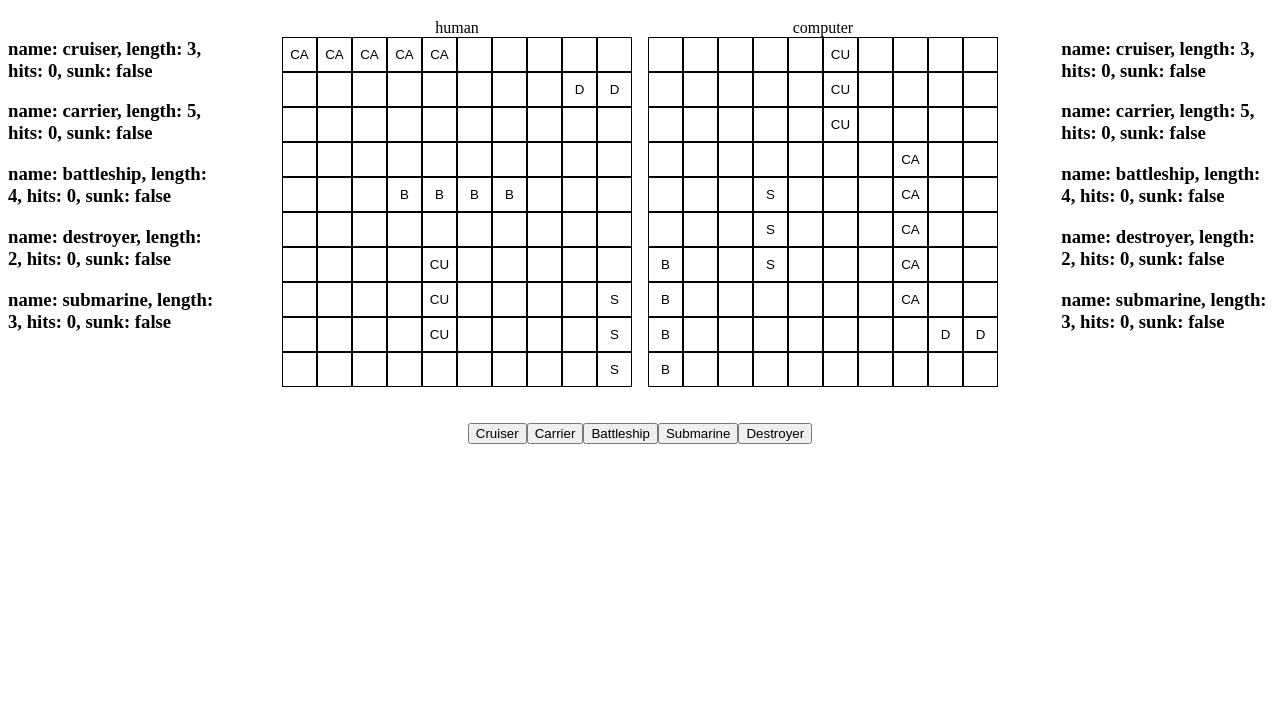
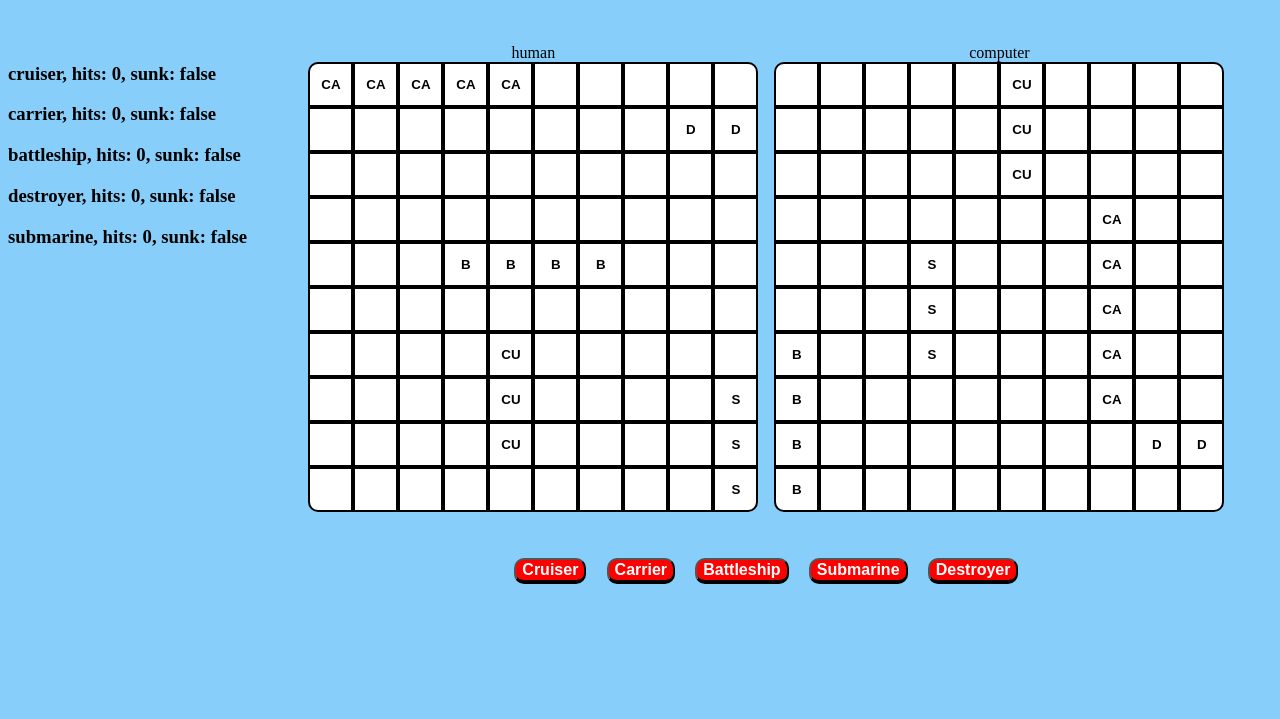
Before and after one commit to AlexBuly/project-battleship, a website with bundled scripts: page index.html in a window 1280 px wide. Shown: the part 81-800 px from the top of the page. Built offline with nearby package versions, Linux system fonts and the light colour scheme.

Commit message:
Add styling

```diff
--- a/index.html
+++ b/index.html
@@ -11,7 +11,7 @@
     <div class="container">
       <div class="heading">
         <h1 class="title">Battleship</h1>
-        <div class="attack-message"></div>
+        <h3 class="attack-message"></h3>
       </div>
       <div class="ship-infos">
         <h3 class="cruiser-info"></h3>
@@ -20,19 +20,12 @@
         <h3 class="destroyer-info"></h3>
         <h3 class="submarine-info"></h3>
       </div>
-      <div class="ship-infosC">
-        <h3 class="cruiser-infoC"></h3>
-        <h3 class="carrier-infoC"></h3>
-        <h3 class="battleship-infoC"></h3>
-        <h3 class="destroyer-infoC"></h3>
-        <h3 class="submarine-infoC"></h3>
-      </div>
       <div class="shipBtns">
-        <button>Cruiser</button>
-        <button>Carrier</button>
-        <button>Battleship</button>
-        <button>Submarine</button>
-        <button>Destroyer</button>
+        <button class="cruiser-btn">Cruiser</button>
+        <button class="carrier-btn">Carrier</button>
+        <button class="battleship-btn">Battleship</button>
+        <button class="submarine-btn">Submarine</button>
+        <button class="destroyer-btn">Destroyer</button>
       </div>
       <div class="boards">
         <div class="player">
--- a/interface.js
+++ b/interface.js
@@ -57,6 +57,7 @@ function GameController() {
     const attack = (row, col) => {
         board.recieveAttack(getActivePlayer().name, getActiveGameboard(), row, col);
         if (gameRunning) {
+         checkWin();
          switchTurn();
          switchGameboard();
          randomRow();
@@ -102,6 +103,8 @@ function GameController() {
             cellButton.dataset.row = rowIndex;
             cellButton.dataset.column = colIndex;
             cellButton.textContent = board[rowIndex][colIndex];
+            cellButton.style.backgroundColor = "white";
+            cellButton.style.border = "2px solid black";
             parent.appendChild(cellButton);
          });
       })
@@ -113,7 +116,6 @@ function GameController() {
     const computerBoard = document.querySelector(".computer-board");
 
 
-    // human
    game.insert(game.getHumanCarrier(), human.gameboard, 0, 0, "right");
    game.insert(game.getHumanCruiser(), human.gameboard, 8, 4, "up");
    game.insert(game.getHumanDestroyer(), human.gameboard, 1, 9, "left");
@@ -134,13 +136,7 @@ function GameController() {
     const battleshipInfo = document.querySelector(".battleship-info");
     const submarineInfo = document.querySelector(".submarine-info");
 
-    const cruiserInfoC = document.querySelector(".cruiser-infoC");
-    const carrierC = document.querySelector(".carrier-infoC");
-    const destroyerInfoC = document.querySelector(".destroyer-infoC");
-    const battleshipInfoC = document.querySelector(".battleship-infoC");
-    const submarineInfoC = document.querySelector(".submarine-infoC");
-
-    const attackMessage = document.querySelector(".attack-message");
+    let message = document.querySelector(".attack-message");
 
     const playerName = document.querySelector(".player-name");
     playerName.textContent = game.getHuman().name;
@@ -152,10 +148,18 @@ function GameController() {
       playerBoard.textContent = "";
       computerBoard.textContent = "";
       //attackMessage.textContent = ""
+      const running = game.isRunning();
       displayBoard(human.gameboard, "player-cell", playerBoard);
       displayBoard(computer.gameboard, "computer-cell", computerBoard);
 
-      attackMessage.textContent = game.getAttackMessage();
+      const attackMessage = game.getAttackMessage();
+      const winMessage = `${game.getActivePlayer().name} wins!`;
+
+      if (!running) {
+        message.textContent = winMessage;
+      }
+
+      message.textContent = attackMessage;
 
       cruiserInfo.textContent = game.getHumanCruiser().shipDetails();
       carrierInfo.textContent = game.getHumanCarrier().shipDetails();
@@ -163,11 +167,11 @@ function GameController() {
       battleshipInfo.textContent = game.getHumanBattleShip().shipDetails();
       submarineInfo.textContent = game.getHumanSubmarine().shipDetails();
 
-      cruiserInfoC.textContent = game.getComputerCruiser().shipDetails();
-      carrierC.textContent = game.getComputerCarrier().shipDetails();
-      destroyerInfoC.textContent = game.getComputerDestoryer().shipDetails();
-      battleshipInfoC.textContent = game.getComputerBattleShip().shipDetails();
-      submarineInfoC.textContent = game.getComputerSubmarine().shipDetails();
+      // cruiserInfoC.textContent = game.getComputerCruiser().shipDetails();
+      // carrierC.textContent = game.getComputerCarrier().shipDetails();
+      // destroyerInfoC.textContent = game.getComputerDestoryer().shipDetails();
+      // battleshipInfoC.textContent = game.getComputerBattleShip().shipDetails();
+      // submarineInfoC.textContent = game.getComputerSubmarine().shipDetails();
     }
 
     const takeTurn = (row = null, col = null) => {
--- a/script.js
+++ b/script.js
@@ -18,7 +18,7 @@ export function Ship() {
             },
 
             shipDetails() {
-                return `name: ${this.name}, length: ${this.length}, hits: ${this.hitCount}, sunk: ${this.sunk}`
+                return `${this.name}, hits: ${this.hitCount}, sunk: ${this.sunk}`
             },
 
          };
--- a/style.css
+++ b/style.css
@@ -1,5 +1,10 @@
 * {
     box-sizing: border-box;
+    background-color: lightskyblue;
+}
+
+:root {
+    --border-radius: 10px;
 }
 
 button {
@@ -9,14 +14,19 @@ button {
 
 .container {
     display: grid;
-    grid-template-columns: 1fr 4fr 1fr;
+    grid-template-columns: 1fr 4fr;
     grid-template-rows: 1fr 4fr 1fr;
     justify-content: center;
+    align-content: start;
 }
 
 .heading {
     text-align: center;
     grid-column: 2;
+}
+
+.attack-message {
+    margin: 0;
 }
 
 
@@ -33,7 +43,7 @@ button {
     gap: 1em;
     grid-row: 2;
     align-items: center;
-    justify-content: center;
+    justify-content: center
 }
 
 .player-name, .computer-name {
@@ -43,24 +53,41 @@ button {
     display: grid;
     grid-template-rows: repeat(10, 1fr);
     grid-template-columns: repeat(10, 1fr);
-    height: 350px;
-    width: 350px;
+    height: 450px;
+    width: 450px;
     justify-self: center;
     grid-row: 2;
 }
 
-.player-cell, .computer-cell {
-    border: 1px solid black;
-    background-color: white;
+/* border-radius */
+.player-cell:nth-child(1), .computer-cell:nth-child(1) {
+    border-radius: var(--border-radius) 0 0 0;
 }
 
-.player-cell:hover, .computer-cell:hover {
-    background-color: rgb(214, 210, 210);
+.player-cell:nth-child(10), .computer-cell:nth-child(10) {
+    border-radius: 0 var(--border-radius) 0 0;
 }
 
-.player-cell:visited, .computer-cell:visited {
-    background-color: brown;
+.player-cell:nth-child(91), .computer-cell:nth-child(91) {
+    border-radius: 0 0 0 var(--border-radius);
 }
+
+.player-cell:nth-child(100), .computer-cell:nth-child(100) {
+    border-radius: 0 0  var(--border-radius) 0;
+}
+
+.player-cell, .computer-cell {
+    font-weight: bold;
+}
+
+
+
+
+
+.player-cell:hover, .computer-cell:hover {
+    background-color: rgba(150, 150, 150, 0.774);
+}
+
 
 .player-cell:active, .computer-cell:active {
     background-color: rgb(151, 148, 148);
@@ -71,6 +98,31 @@ button {
 
 }
 
+.shipBtns {
+    gap: 2%;
+}
+
+.shipBtns button {
+    background-color: red;
+    color: white;
+    border-radius: var(--border-radius);
+    font-size: medium;
+    /*border-left: 5px solid black;*/
+    border-bottom: 4px solid black;
+    font-weight: bold;
+}
+
+.shipBtns button:hover {
+    border-bottom: 2px solid black;
+    background-color: rgb(223, 1, 1);
+    color: rgb(235, 234, 234);
+    /*background-color: rgb(105, 0, 0);*/
+}
+
+.shipBtns button:active {
+    background-color: rgb(170, 0, 0);
+}
+
 .ship-infosC {
     grid-column: 3;
     grid-row: 2;
```
